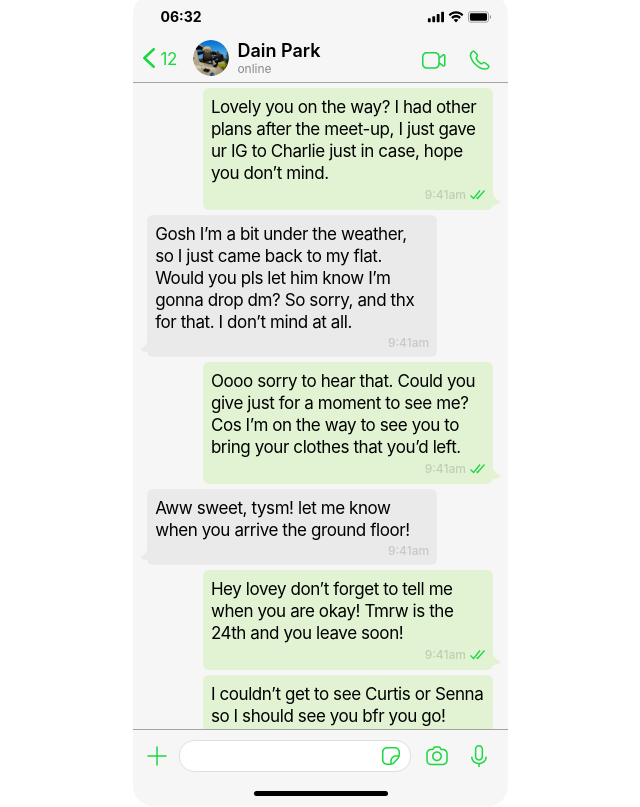
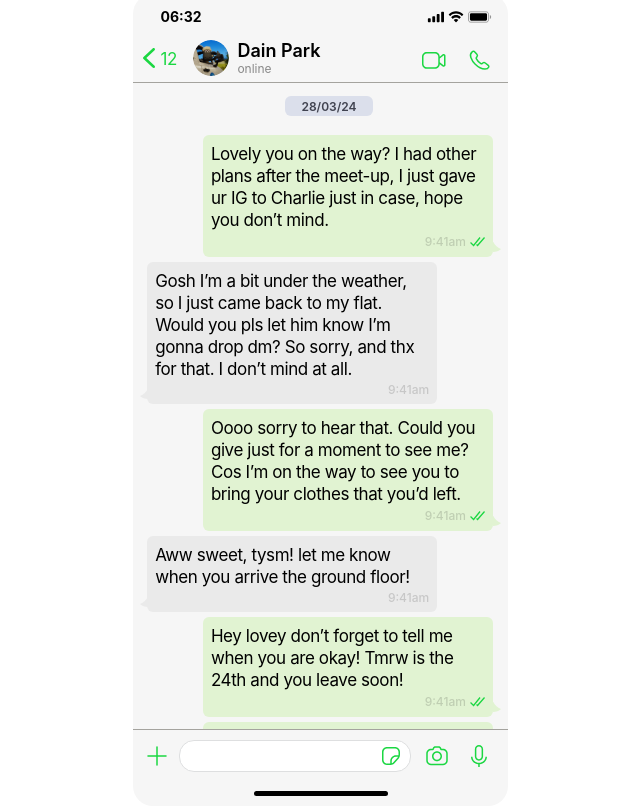
Before and after one commit to CEOS-Developers/react-messenger-19th, a React (Create React App) app: page / in a window 1280 px wide. Shown: the whole page, without its empty margins (320-960 px from the left). Built offline with nearby package versions, Linux system fonts and the light colour scheme; a web font is replaced by a local one.

Commit message:
feat: 날짜 변경되는 지점에서 날짜 출력

```diff
--- a/src/components/Chat/ChattingRoom.tsx
+++ b/src/components/Chat/ChattingRoom.tsx
@@ -13,22 +13,17 @@ const ChattingRoomContainer = styled.div`
   overflow-y: auto;
 `;
 
-const TodayContainer = styled.div`
-  width: 2.25rem;
+const DateContainer = styled.div`
   height: 0.875rem;
   display: inline-flex;
   padding: 0.1875rem 1rem;
   align-items: center;
   border-radius: 0.375rem;
   background: #dbdfeb;
-  position: absolute;
-  top: 0.84rem;
-  bottom: 0.84rem;
-  position: absolute;
   margin: 0.84rem 9.25rem 0.84rem 9.56rem;
 `;
 
-const TodayText = styled.div`
+const DateText = styled.div`
   color: #414350;
   text-align: center;
   font-family: 'SF Pro Text';
@@ -38,22 +33,59 @@ const TodayText = styled.div`
   line-height: normal;
 `;
 
+// 채팅 시간을 "dd/mm/yy" 형식의 문자열로 변환하는 함수
+function formatDateToDMY(dateString: Date | string) {
+  const date = new Date(dateString);
+  const day = date.getDate();
+  const month = date.getMonth() + 1; // 월은 0부터 시작하므로 1을 더해줍니다.
+  const year = date.getFullYear() % 100; // 년도의 마지막 두 자리만 가져옵니다.
+
+  return `${day < 10 ? `0${day}` : day}/${
+    month < 10 ? `0${month}` : month
+  }/${year}`;
+}
+
+// 오늘 날짜를 "dd/mm/yy" 형식의 문자열로 반환하는 함수
+function getTodayDateStringDMY() {
+  return formatDateToDMY(new Date());
+}
+
 export default function ChattingRoom() {
   const chatList = useSelector(
     (state: RootState) => state.chat.chattings[0].chatList
-  ); // Redux 스토어에서 채팅 데이터 상태를 가져옴
+  );
+
+  let lastDate = ''; // 마지막으로 처리한 채팅의 날짜를 저장
+
   return (
     <ChattingRoomContainer>
-      {/* chatList가 Redux 스토어에서 가져온 데이터를 기반으로 반복 렌더링 */}
-      {chatList.map((chat) => (
+      {chatList.map((chat, index) => {
+        const chatDateDMY = formatDateToDMY(chat.time); // 현재 채팅의 날짜를 "dd/mm/yy" 형식으로 변환
+        let showDateText = false; // 날짜 텍스트를 보여줄지 결정하는 플래그
+        if (chatDateDMY !== lastDate) {
+          lastDate = chatDateDMY; // 마지막 날짜 업데이트
+          showDateText = true; // 날짜가 변경되었으므로 텍스트 보여주기
+        }
+
+        const todayDateStringDMY = getTodayDateStringDMY(); // 오늘 날짜 문자열을 "dd/mm/yy" 형식으로 가져옴
+        const isToday = chatDateDMY === todayDateStringDMY; // 현재 채팅 날짜가 오늘인지 확인
+
+        return (
+          <React.Fragment key={chat.id}>
+            {showDateText && (
+              <DateContainer>
+                <DateText>{isToday ? 'Today' : chatDateDMY}</DateText>
+              </DateContainer>
+            )}
             <ChatBubble
-          key={chat.id}
               isSentByMe={chat.senderId === 0}
               content={chat.content}
               time={FormatTime(chat.time)}
               isRead={chat.isRead}
             />
-      ))}
+          </React.Fragment>
+        );
+      })}
     </ChattingRoomContainer>
   );
 }
```
Lines whose indentation alone changed are shown as unchanged.
